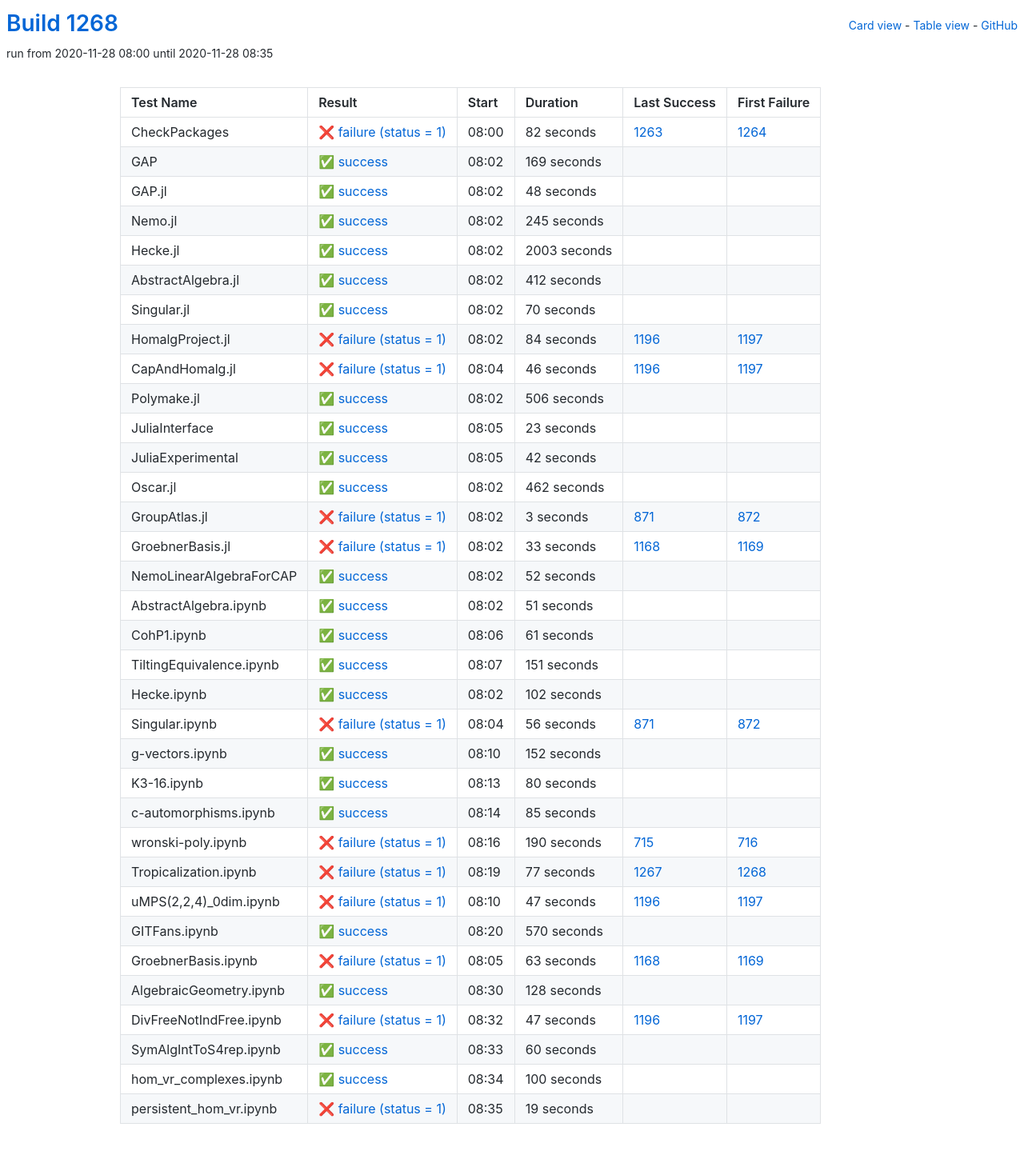
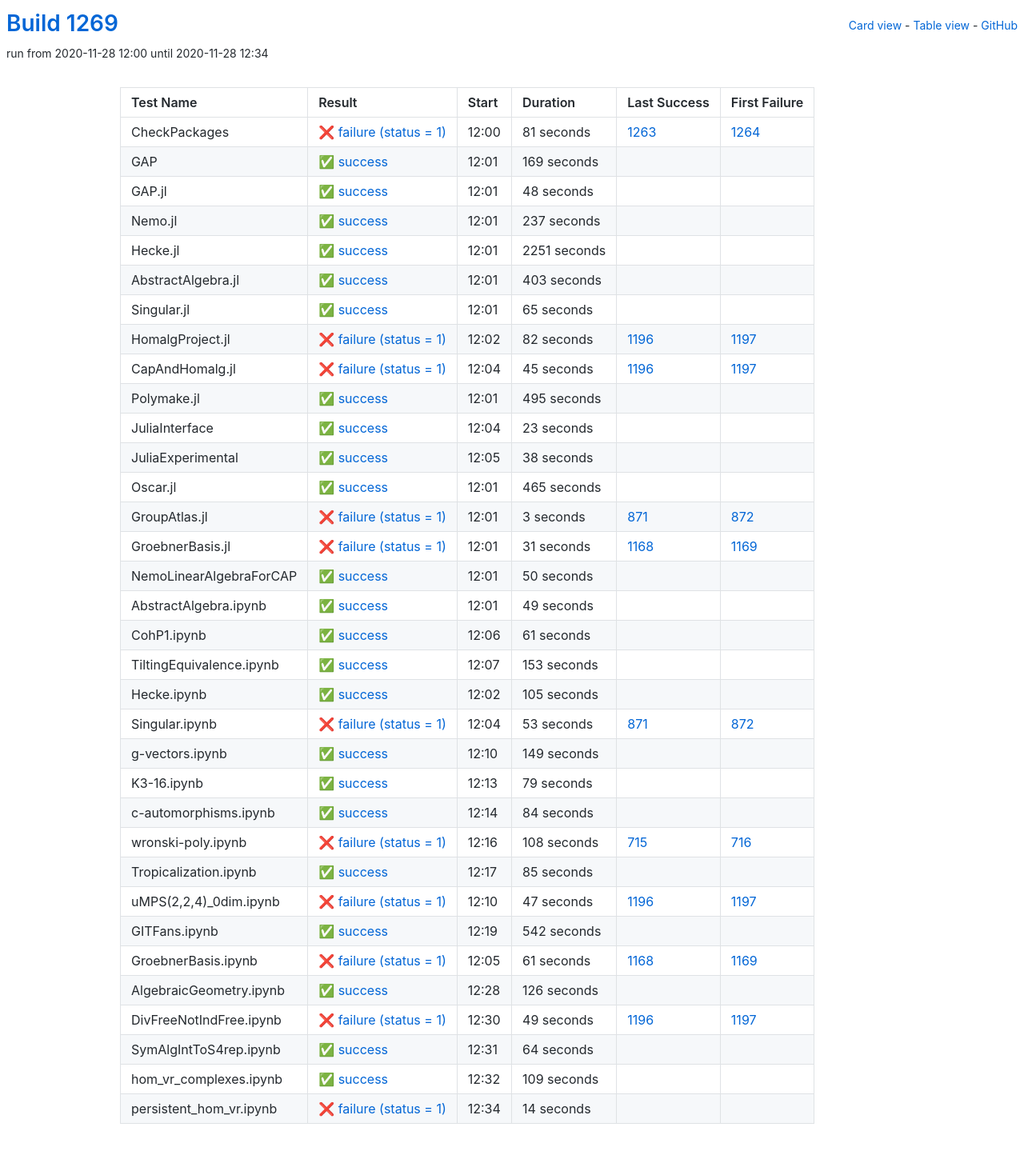
Before and after one commit to oscar-system/oscar-ci-status-stable, a Jekyll site: the page built from table.html, in a window 1280 px wide. Shown: the whole page at 80% size. Built offline with Jekyll 4.4.1, drawn with Linux system fonts in a browser that asks for light colours.

Commit message:
Build #1269

```diff
--- a/_data/ci.yml
+++ b/_data/ci.yml
@@ -1,6 +1,6 @@
 ---
-build: 1268
-build_url: https://oscarci.mathematik.uni-kl.de/job/oscar-stable/1268/
+build: 1269
+build_url: https://oscarci.mathematik.uni-kl.de/job/oscar-stable/1269/
 job: oscar-stable
 organization: oscar-system
 repo: oscar-ci-status-stable
@@ -8,20 +8,20 @@ repourl: https://github.com/oscar-system/oscar-ci-status-stable
 tests:
 - name: CheckPackages
   id: checkpackages
-  log: https://oscarci.mathematik.uni-kl.de/job/oscar-stable/1268/artifact/logs/build-1268/CheckPackages.log
-  start: 2020-11-28 08:00
+  log: https://oscarci.mathematik.uni-kl.de/job/oscar-stable/1269/artifact/logs/build-1269/CheckPackages.log
+  start: 2020-11-28 12:00
   success: false
   exitcode: 1
   status: failure
-  duration: 82
+  duration: 81
   last_success: 1263
   last_success_url: https://oscarci.mathematik.uni-kl.de/job/oscar-stable/1263/
   first_failure: 1264
   first_failure_url: https://oscarci.mathematik.uni-kl.de/job/oscar-stable/1264/
 - name: GAP
   id: gap
-  log: https://oscarci.mathematik.uni-kl.de/job/oscar-stable/1268/artifact/logs/build-1268/GAP.log
-  start: 2020-11-28 08:02
+  log: https://oscarci.mathematik.uni-kl.de/job/oscar-stable/1269/artifact/logs/build-1269/GAP.log
+  start: 2020-11-28 12:01
   success: true
   exitcode: 0
   status: success
@@ -32,8 +32,8 @@ tests:
   first_failure_url:
 - name: GAP.jl
   id: gap-jl
-  log: https://oscarci.mathematik.uni-kl.de/job/oscar-stable/1268/artifact/logs/build-1268/GAP.jl.log
-  start: 2020-11-28 08:02
+  log: https://oscarci.mathematik.uni-kl.de/job/oscar-stable/1269/artifact/logs/build-1269/GAP.jl.log
+  start: 2020-11-28 12:01
   success: true
   exitcode: 0
   status: success
@@ -44,92 +44,92 @@ tests:
   first_failure_url:
 - name: Nemo.jl
   id: nemo-jl
-  log: https://oscarci.mathematik.uni-kl.de/job/oscar-stable/1268/artifact/logs/build-1268/Nemo.jl.log
-  start: 2020-11-28 08:02
+  log: https://oscarci.mathematik.uni-kl.de/job/oscar-stable/1269/artifact/logs/build-1269/Nemo.jl.log
+  start: 2020-11-28 12:01
   success: true
   exitcode: 0
   status: success
-  duration: 245
+  duration: 237
   last_success: false
   last_success_url:
   first_failure: false
   first_failure_url:
 - name: Hecke.jl
   id: hecke-jl
-  log: https://oscarci.mathematik.uni-kl.de/job/oscar-stable/1268/artifact/logs/build-1268/Hecke.jl.log
-  start: 2020-11-28 08:02
+  log: https://oscarci.mathematik.uni-kl.de/job/oscar-stable/1269/artifact/logs/build-1269/Hecke.jl.log
+  start: 2020-11-28 12:01
   success: true
   exitcode: 0
   status: success
-  duration: 2003
+  duration: 2251
   last_success: false
   last_success_url:
   first_failure: false
   first_failure_url:
 - name: AbstractAlgebra.jl
   id: abstractalgebra-jl
-  log: https://oscarci.mathematik.uni-kl.de/job/oscar-stable/1268/artifact/logs/build-1268/AbstractAlgebra.jl.log
-  start: 2020-11-28 08:02
+  log: https://oscarci.mathematik.uni-kl.de/job/oscar-stable/1269/artifact/logs/build-1269/AbstractAlgebra.jl.log
+  start: 2020-11-28 12:01
   success: true
   exitcode: 0
   status: success
-  duration: 412
+  duration: 403
   last_success: false
   last_success_url:
   first_failure: false
   first_failure_url:
 - name: Singular.jl
   id: singular-jl
-  log: https://oscarci.mathematik.uni-kl.de/job/oscar-stable/1268/artifact/logs/build-1268/Singular.jl.log
-  start: 2020-11-28 08:02
+  log: https://oscarci.mathematik.uni-kl.de/job/oscar-stable/1269/artifact/logs/build-1269/Singular.jl.log
+  start: 2020-11-28 12:01
   success: true
   exitcode: 0
   status: success
-  duration: 70
+  duration: 65
   last_success: false
   last_success_url:
   first_failure: false
   first_failure_url:
 - name: HomalgProject.jl
   id: homalgproject-jl
-  log: https://oscarci.mathematik.uni-kl.de/job/oscar-stable/1268/artifact/logs/build-1268/HomalgProject.jl.log
-  start: 2020-11-28 08:02
+  log: https://oscarci.mathematik.uni-kl.de/job/oscar-stable/1269/artifact/logs/build-1269/HomalgProject.jl.log
+  start: 2020-11-28 12:02
   success: false
   exitcode: 1
   status: failure
-  duration: 84
+  duration: 82
   last_success: 1196
   last_success_url: https://oscarci.mathematik.uni-kl.de/job/oscar-stable/1196/
   first_failure: 1197
   first_failure_url: https://oscarci.mathematik.uni-kl.de/job/oscar-stable/1197/
 - name: CapAndHomalg.jl
   id: capandhomalg-jl
-  log: https://oscarci.mathematik.uni-kl.de/job/oscar-stable/1268/artifact/logs/build-1268/CapAndHomalg.jl.log
-  start: 2020-11-28 08:04
+  log: https://oscarci.mathematik.uni-kl.de/job/oscar-stable/1269/artifact/logs/build-1269/CapAndHomalg.jl.log
+  start: 2020-11-28 12:04
   success: false
   exitcode: 1
   status: failure
-  duration: 46
+  duration: 45
   last_success: 1196
   last_success_url: https://oscarci.mathematik.uni-kl.de/job/oscar-stable/1196/
   first_failure: 1197
   first_failure_url: https://oscarci.mathematik.uni-kl.de/job/oscar-stable/1197/
 - name: Polymake.jl
   id: polymake-jl
-  log: https://oscarci.mathematik.uni-kl.de/job/oscar-stable/1268/artifact/logs/build-1268/Polymake.jl.log
-  start: 2020-11-28 08:02
+  log: https://oscarci.mathematik.uni-kl.de/job/oscar-stable/1269/artifact/logs/build-1269/Polymake.jl.log
+  start: 2020-11-28 12:01
   success: true
   exitcode: 0
   status: success
-  duration: 506
+  duration: 495
   last_success: false
   last_success_url:
   first_failure: false
   first_failure_url:
 - name: JuliaInterface
   id: juliainterface
-  log: https://oscarci.mathematik.uni-kl.de/job/oscar-stable/1268/artifact/logs/build-1268/JuliaInterface.log
-  start: 2020-11-28 08:05
+  log: https://oscarci.mathematik.uni-kl.de/job/oscar-stable/1269/artifact/logs/build-1269/JuliaInterface.log
+  start: 2020-11-28 12:04
   success: true
   exitcode: 0
   status: success
@@ -140,32 +140,32 @@ tests:
   first_failure_url:
 - name: JuliaExperimental
   id: juliaexperimental
-  log: https://oscarci.mathematik.uni-kl.de/job/oscar-stable/1268/artifact/logs/build-1268/JuliaExperimental.log
-  start: 2020-11-28 08:05
+  log: https://oscarci.mathematik.uni-kl.de/job/oscar-stable/1269/artifact/logs/build-1269/JuliaExperimental.log
+  start: 2020-11-28 12:05
   success: true
   exitcode: 0
   status: success
-  duration: 42
+  duration: 38
   last_success: false
   last_success_url:
   first_failure: false
   first_failure_url:
 - name: Oscar.jl
   id: oscar-jl
-  log: https://oscarci.mathematik.uni-kl.de/job/oscar-stable/1268/artifact/logs/build-1268/Oscar.jl.log
-  start: 2020-11-28 08:02
+  log: https://oscarci.mathematik.uni-kl.de/job/oscar-stable/1269/artifact/logs/build-1269/Oscar.jl.log
+  start: 2020-11-28 12:01
   success: true
   exitcode: 0
   status: success
-  duration: 462
+  duration: 465
   last_success: false
   last_success_url:
   first_failure: false
   first_failure_url:
 - name: GroupAtlas.jl
   id: groupatlas-jl
-  log: https://oscarci.mathematik.uni-kl.de/job/oscar-stable/1268/artifact/logs/build-1268/GroupAtlas.jl.log
-  start: 2020-11-28 08:02
+  log: https://oscarci.mathematik.uni-kl.de/job/oscar-stable/1269/artifact/logs/build-1269/GroupAtlas.jl.log
+  start: 2020-11-28 12:01
   success: false
   exitcode: 1
   status: failure
@@ -176,44 +176,44 @@ tests:
   first_failure_url: https://oscarci.mathematik.uni-kl.de/job/oscar-stable/872/
 - name: GroebnerBasis.jl
   id: groebnerbasis-jl
-  log: https://oscarci.mathematik.uni-kl.de/job/oscar-stable/1268/artifact/logs/build-1268/GroebnerBasis.jl.log
-  start: 2020-11-28 08:02
+  log: https://oscarci.mathematik.uni-kl.de/job/oscar-stable/1269/artifact/logs/build-1269/GroebnerBasis.jl.log
+  start: 2020-11-28 12:01
   success: false
   exitcode: 1
   status: failure
-  duration: 33
+  duration: 31
   last_success: 1168
   last_success_url: https://oscarci.mathematik.uni-kl.de/job/oscar-stable/1168/
   first_failure: 1169
   first_failure_url: https://oscarci.mathematik.uni-kl.de/job/oscar-stable/1169/
 - name: NemoLinearAlgebraForCAP
   id: nemolinearalgebraforcap
-  log: https://oscarci.mathematik.uni-kl.de/job/oscar-stable/1268/artifact/logs/build-1268/NemoLinearAlgebraForCAP.log
-  start: 2020-11-28 08:02
+  log: https://oscarci.mathematik.uni-kl.de/job/oscar-stable/1269/artifact/logs/build-1269/NemoLinearAlgebraForCAP.log
+  start: 2020-11-28 12:01
   success: true
   exitcode: 0
   status: success
-  duration: 52
+  duration: 50
   last_success: false
   last_success_url:
   first_failure: false
   first_failure_url:
 - name: AbstractAlgebra.ipynb
   id: abstractalgebra-ipynb
-  log: https://oscarci.mathematik.uni-kl.de/job/oscar-stable/1268/artifact/logs/build-1268/AbstractAlgebra.ipynb.log
-  start: 2020-11-28 08:02
+  log: https://oscarci.mathematik.uni-kl.de/job/oscar-stable/1269/artifact/logs/build-1269/AbstractAlgebra.ipynb.log
+  start: 2020-11-28 12:01
   success: true
   exitcode: 0
   status: success
-  duration: 51
+  duration: 49
   last_success: false
   last_success_url:
   first_failure: false
   first_failure_url:
 - name: CohP1.ipynb
   id: cohp1-ipynb
-  log: https://oscarci.mathematik.uni-kl.de/job/oscar-stable/1268/artifact/logs/build-1268/CohP1.ipynb.log
-  start: 2020-11-28 08:06
+  log: https://oscarci.mathematik.uni-kl.de/job/oscar-stable/1269/artifact/logs/build-1269/CohP1.ipynb.log
+  start: 2020-11-28 12:06
   success: true
   exitcode: 0
   status: success
@@ -224,68 +224,92 @@ tests:
   first_failure_url:
 - name: TiltingEquivalence.ipynb
   id: tiltingequivalence-ipynb
-  log: https://oscarci.mathematik.uni-kl.de/job/oscar-stable/1268/artifact/logs/build-1268/TiltingEquivalence.ipynb.log
-  start: 2020-11-28 08:07
+  log: https://oscarci.mathematik.uni-kl.de/job/oscar-stable/1269/artifact/logs/build-1269/TiltingEquivalence.ipynb.log
+  start: 2020-11-28 12:07
   success: true
   exitcode: 0
   status: success
-  duration: 151
+  duration: 153
   last_success: false
   last_success_url:
   first_failure: false
   first_failure_url:
 - name: Hecke.ipynb
   id: hecke-ipynb
-  log: https://oscarci.mathematik.uni-kl.de/job/oscar-stable/1268/artifact/logs/build-1268/Hecke.ipynb.log
-  start: 2020-11-28 08:02
+  log: https://oscarci.mathematik.uni-kl.de/job/oscar-stable/1269/artifact/logs/build-1269/Hecke.ipynb.log
+  start: 2020-11-28 12:02
   success: true
   exitcode: 0
   status: success
-  duration: 102
+  duration: 105
   last_success: false
   last_success_url:
   first_failure: false
   first_failure_url:
 - name: Singular.ipynb
   id: singular-ipynb
-  log: https://oscarci.mathematik.uni-kl.de/job/oscar-stable/1268/artifact/logs/build-1268/Singular.ipynb.log
-  start: 2020-11-28 08:04
+  log: https://oscarci.mathematik.uni-kl.de/job/oscar-stable/1269/artifact/logs/build-1269/Singular.ipynb.log
+  start: 2020-11-28 12:04
   success: false
   exitcode: 1
   status: failure
-  duration: 56
+  duration: 53
   last_success: 871
   last_success_url: https://oscarci.mathematik.uni-kl.de/job/oscar-stable/871/
   first_failure: 872
   first_failure_url: https://oscarci.mathematik.uni-kl.de/job/oscar-stable/872/
 - name: g-vectors.ipynb
   id: g-vectors-ipynb
-  log: https://oscarci.mathematik.uni-kl.de/job/oscar-stable/1268/artifact/logs/build-1268/g-vectors.ipynb.log
-  start: 2020-11-28 08:10
+  log: https://oscarci.mathematik.uni-kl.de/job/oscar-stable/1269/artifact/logs/build-1269/g-vectors.ipynb.log
+  start: 2020-11-28 12:10
   success: true
   exitcode: 0
   status: success
-  duration: 152
+  duration: 149
   last_success: false
   last_success_url:
   first_failure: false
   first_failure_url:
 - name: K3-16.ipynb
   id: k3-16-ipynb
-  log: https://oscarci.mathematik.uni-kl.de/job/oscar-stable/1268/artifact/logs/build-1268/K3-16.ipynb.log
-  start: 2020-11-28 08:13
+  log: https://oscarci.mathematik.uni-kl.de/job/oscar-stable/1269/artifact/logs/build-1269/K3-16.ipynb.log
+  start: 2020-11-28 12:13
   success: true
   exitcode: 0
   status: success
-  duration: 80
+  duration: 79
   last_success: false
   last_success_url:
   first_failure: false
   first_failure_url:
 - name: c-automorphisms.ipynb
   id: c-automorphisms-ipynb
-  log: https://oscarci.mathematik.uni-kl.de/job/oscar-stable/1268/artifact/logs/build-1268/c-automorphisms.ipynb.log
-  start: 2020-11-28 08:14
+  log: https://oscarci.mathematik.uni-kl.de/job/oscar-stable/1269/artifact/logs/build-1269/c-automorphisms.ipynb.log
+  start: 2020-11-28 12:14
+  success: true
+  exitcode: 0
+  status: success
+  duration: 84
+  last_success: false
+  last_success_url:
+  first_failure: false
+  first_failure_url:
+- name: wronski-poly.ipynb
+  id: wronski-poly-ipynb
+  log: https://oscarci.mathematik.uni-kl.de/job/oscar-stable/1269/artifact/logs/build-1269/wronski-poly.ipynb.log
+  start: 2020-11-28 12:16
+  success: false
+  exitcode: 1
+  status: failure
+  duration: 108
+  last_success: 715
+  last_success_url: https://oscarci.mathematik.uni-kl.de/job/oscar-stable/715/
+  first_failure: 716
+  first_failure_url: https://oscarci.mathematik.uni-kl.de/job/oscar-stable/716/
+- name: Tropicalization.ipynb
+  id: tropicalization-ipynb
+  log: https://oscarci.mathematik.uni-kl.de/job/oscar-stable/1269/artifact/logs/build-1269/Tropicalization.ipynb.log
+  start: 2020-11-28 12:17
   success: true
   exitcode: 0
   status: success
@@ -294,34 +318,10 @@ tests:
   last_success_url:
   first_failure: false
   first_failure_url:
-- name: wronski-poly.ipynb
-  id: wronski-poly-ipynb
-  log: https://oscarci.mathematik.uni-kl.de/job/oscar-stable/1268/artifact/logs/build-1268/wronski-poly.ipynb.log
-  start: 2020-11-28 08:16
-  success: false
-  exitcode: 1
-  status: failure
-  duration: 190
-  last_success: 715
-  last_success_url: https://oscarci.mathematik.uni-kl.de/job/oscar-stable/715/
-  first_failure: 716
-  first_failure_url: https://oscarci.mathematik.uni-kl.de/job/oscar-stable/716/
-- name: Tropicalization.ipynb
-  id: tropicalization-ipynb
-  log: https://oscarci.mathematik.uni-kl.de/job/oscar-stable/1268/artifact/logs/build-1268/Tropicalization.ipynb.log
-  start: 2020-11-28 08:19
-  success: false
-  exitcode: 1
-  status: failure
-  duration: 77
-  last_success: 1267
-  last_success_url: https://oscarci.mathematik.uni-kl.de/job/oscar-stable/1267/
-  first_failure: 1268
-  first_failure_url: https://oscarci.mathematik.uni-kl.de/job/oscar-stable/1268/
 - name: uMPS(2,2,4)_0dim.ipynb
   id: umps-2-2-4-0dim-ipynb
-  log: https://oscarci.mathematik.uni-kl.de/job/oscar-stable/1268/artifact/logs/build-1268/uMPS-2-2-4-_0dim.ipynb.log
-  start: 2020-11-28 08:10
+  log: https://oscarci.mathematik.uni-kl.de/job/oscar-stable/1269/artifact/logs/build-1269/uMPS-2-2-4-_0dim.ipynb.log
+  start: 2020-11-28 12:10
   success: false
   exitcode: 1
   status: failure
@@ -332,84 +332,84 @@ tests:
   first_failure_url: https://oscarci.mathematik.uni-kl.de/job/oscar-stable/1197/
 - name: GITFans.ipynb
   id: gitfans-ipynb
-  log: https://oscarci.mathematik.uni-kl.de/job/oscar-stable/1268/artifact/logs/build-1268/GITFans.ipynb.log
-  start: 2020-11-28 08:20
+  log: https://oscarci.mathematik.uni-kl.de/job/oscar-stable/1269/artifact/logs/build-1269/GITFans.ipynb.log
+  start: 2020-11-28 12:19
   success: true
   exitcode: 0
   status: success
-  duration: 570
+  duration: 542
   last_success: false
   last_success_url:
   first_failure: false
   first_failure_url:
 - name: GroebnerBasis.ipynb
   id: groebnerbasis-ipynb
-  log: https://oscarci.mathematik.uni-kl.de/job/oscar-stable/1268/artifact/logs/build-1268/GroebnerBasis.ipynb.log
-  start: 2020-11-28 08:05
+  log: https://oscarci.mathematik.uni-kl.de/job/oscar-stable/1269/artifact/logs/build-1269/GroebnerBasis.ipynb.log
+  start: 2020-11-28 12:05
   success: false
   exitcode: 1
   status: failure
-  duration: 63
+  duration: 61
   last_success: 1168
   last_success_url: https://oscarci.mathematik.uni-kl.de/job/oscar-stable/1168/
   first_failure: 1169
   first_failure_url: https://oscarci.mathematik.uni-kl.de/job/oscar-stable/1169/
 - name: AlgebraicGeometry.ipynb
   id: algebraicgeometry-ipynb
-  log: https://oscarci.mathematik.uni-kl.de/job/oscar-stable/1268/artifact/logs/build-1268/AlgebraicGeometry.ipynb.log
-  start: 2020-11-28 08:30
+  log: https://oscarci.mathematik.uni-kl.de/job/oscar-stable/1269/artifact/logs/build-1269/AlgebraicGeometry.ipynb.log
+  start: 2020-11-28 12:28
   success: true
   exitcode: 0
   status: success
-  duration: 128
+  duration: 126
   last_success: false
   last_success_url:
   first_failure: false
   first_failure_url:
 - name: DivFreeNotIndFree.ipynb
   id: divfreenotindfree-ipynb
-  log: https://oscarci.mathematik.uni-kl.de/job/oscar-stable/1268/artifact/logs/build-1268/DivFreeNotIndFree.ipynb.log
-  start: 2020-11-28 08:32
+  log: https://oscarci.mathematik.uni-kl.de/job/oscar-stable/1269/artifact/logs/build-1269/DivFreeNotIndFree.ipynb.log
+  start: 2020-11-28 12:30
   success: false
   exitcode: 1
   status: failure
-  duration: 47
+  duration: 49
   last_success: 1196
   last_success_url: https://oscarci.mathematik.uni-kl.de/job/oscar-stable/1196/
   first_failure: 1197
   first_failure_url: https://oscarci.mathematik.uni-kl.de/job/oscar-stable/1197/
 - name: SymAlgIntToS4rep.ipynb
   id: symalginttos4rep-ipynb
-  log: https://oscarci.mathematik.uni-kl.de/job/oscar-stable/1268/artifact/logs/build-1268/SymAlgIntToS4rep.ipynb.log
-  start: 2020-11-28 08:33
+  log: https://oscarci.mathematik.uni-kl.de/job/oscar-stable/1269/artifact/logs/build-1269/SymAlgIntToS4rep.ipynb.log
+  start: 2020-11-28 12:31
   success: true
   exitcode: 0
   status: success
-  duration: 60
+  duration: 64
   last_success: false
   last_success_url:
   first_failure: false
   first_failure_url:
 - name: hom_vr_complexes.ipynb
   id: hom-vr-complexes-ipynb
-  log: https://oscarci.mathematik.uni-kl.de/job/oscar-stable/1268/artifact/logs/build-1268/hom_vr_complexes.ipynb.log
-  start: 2020-11-28 08:34
+  log: https://oscarci.mathematik.uni-kl.de/job/oscar-stable/1269/artifact/logs/build-1269/hom_vr_complexes.ipynb.log
+  start: 2020-11-28 12:32
   success: true
   exitcode: 0
   status: success
-  duration: 100
+  duration: 109
   last_success: false
   last_success_url:
   first_failure: false
   first_failure_url:
 - name: persistent_hom_vr.ipynb
   id: persistent-hom-vr-ipynb
-  log: https://oscarci.mathematik.uni-kl.de/job/oscar-stable/1268/artifact/logs/build-1268/persistent_hom_vr.ipynb.log
-  start: 2020-11-28 08:35
+  log: https://oscarci.mathematik.uni-kl.de/job/oscar-stable/1269/artifact/logs/build-1269/persistent_hom_vr.ipynb.log
+  start: 2020-11-28 12:34
   success: false
   exitcode: 1
   status: failure
-  duration: 19
+  duration: 14
   last_success: false
   last_success_url:
   first_failure: false
```
Also changed, not shown: README.md.
